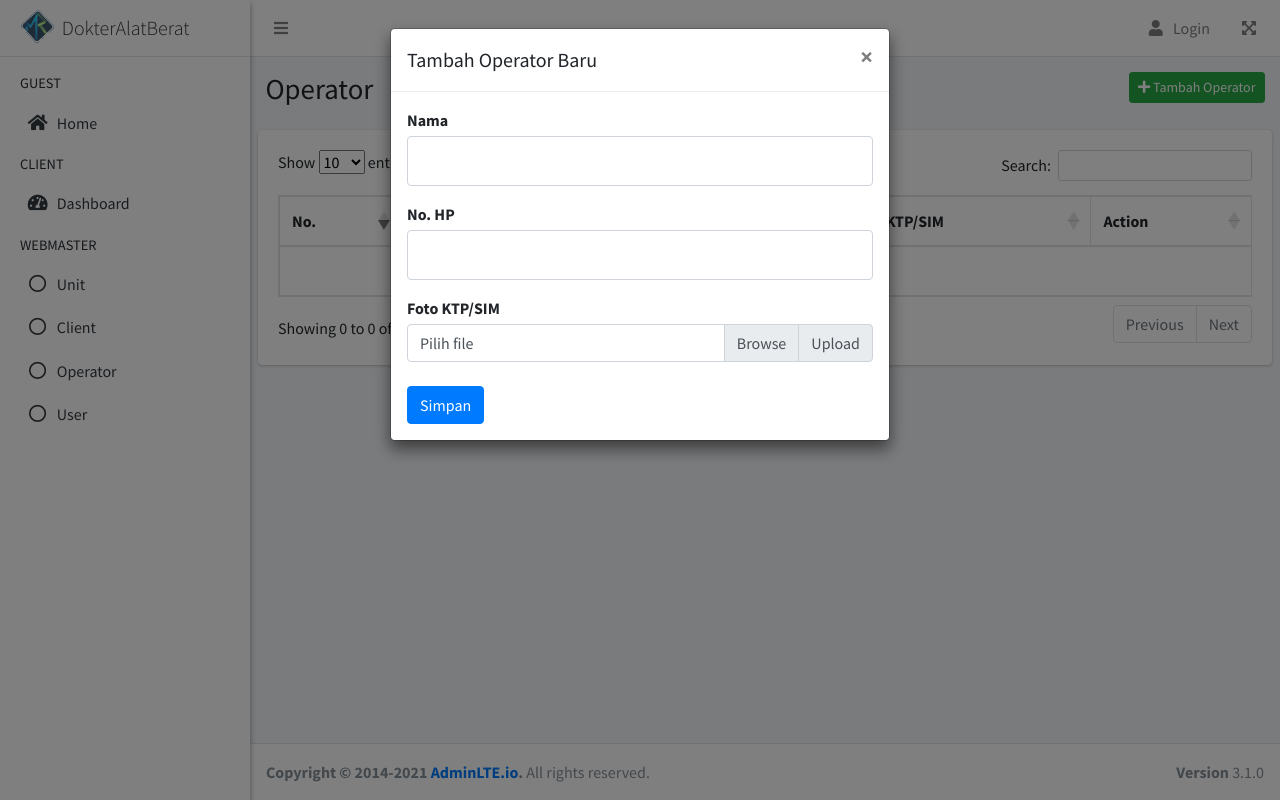
After one commit to adnansurya/dokteralatberat, a PHP site: page /operator.php in a window 1280 px wide, after a click on "Tambah Operator". The commit adds this page. Run offline with PHP 8.4, Linux system fonts and the light colour scheme; data that the repository does not hold is empty; some libraries are stand-ins or nearby versions.

Commit message:
operator page

```diff
--- /dev/null
+++ b/operator.php
@@ -0,0 +1,209 @@
+<?php
+session_start();
+include('access/session.php');
+include('partials/global.php');
+
+ ?>
+
+
+
+<!DOCTYPE html>
+<html lang="en">
+    <head>
+        <?php include('partials/head.php'); ?>
+
+        <title><?php echo $webname; ?> - Operator</title>
+    </head>
+    <body>
+        <div class="wrapper">
+            <?php include('partials/topbar_back.php'); ?>
+
+            <?php include('partials/sidebar.php'); ?>
+
+            <!-- Content Wrapper. Contains page content -->
+            <div class="content-wrapper">
+                <!-- Content Header (Page header) -->
+                <section class="content-header">
+                <div class="container-fluid">
+                    <div class="row mb-2">
+                        <div class="col-sm-6">
+                            <h1>Operator</h1>
+                        </div>
+                        <div class="col-sm-6">
+                            <button type="button" class="btn btn-success btn-sm float-right"  data-toggle="modal" data-target="#operatorModal">
+                                <i class="fas fa-plus"></i> Tambah Operator</button>
+                        </div>
+                    </div>
+                </div><!-- /.container-fluid -->
+                </section>
+
+                <!-- Main content -->
+                <section class="content">
+
+                <!-- Default box -->
+                <div class="card">
+
+                    <div class="card-body">
+                        <div class="table-responsive">
+                            <table id="bootstrap-data-table" class="table table-bordered" id="dataTable" width="100%" cellspacing="0">
+                                <thead>
+                                    <tr>
+                                        <th>No.</th>
+                                        <th>Nama Operator</th>
+                                        <th>No HP</th>
+                                        <th>Foto KTP/SIM</th>
+                                        <th>Action</th>
+                                    </tr>
+                                </thead>
+                                <tbody>
+                                    <?php
+                                            include 'access/db_access.php';
+
+                                            $load = mysqli_query($conn, "SELECT * FROM operator ORDER BY id_operator DESC");
+                                            while ($row = mysqli_fetch_array($load)){
+                                            echo '<tr>';
+                                                echo '<td>'.$row['id_operator'].'</td>';
+                                                echo '<td>'.$row['nama'].'</td>';
+                                                echo '<td>'.$row['no_hp'].'</td>';
+                                                echo '<td>'.$row['foto_identitas'].'</td>';
+                                                echo '<td>
+                                                    <button type="button" class="btn btn-danger btn-sm m-1" data-toggle="modal" data-target="#resetPassModal"
+                                                    data-cliend-id="'.$row['id_operator'].'"><i class="fas fa-sync"></i> Reset Password</button>
+                                                </td>';
+                                            echo '</tr>';
+                                            }
+                                    ?>
+                                </tbody>
+                            </table>
+                        </div>
+                    </div>
+                    <!-- /.card-body -->
+                </div>
+                <!-- /.card -->
+
+                </section>
+                <!-- /.content -->
+
+                <div class="modal fade" id="operatorModal" tabindex="-1" role="dialog" aria-labelledby="exampleModalLabel" aria-hidden="true">
+                    <div class="modal-dialog" role="document">
+                        <div class="modal-content">
+                            <div class="modal-header">
+                                <h5 class="modal-title" id="exampleModalLabel">Tambah Operator Baru</h5>
+                                <button type="button" class="close" data-dismiss="modal" aria-label="Close">
+                                <span aria-hidden="true">&times;</span>
+                                </button>
+                            </div>
+                            <div class="modal-body">
+                                <form action="access/add_operator.php" method="post">
+                                    <div class="form-group">
+                                        <label class="mb-1" for="namaTxt">Nama</label>
+                                        <input class="form-control py-4" id="namaTxt" type="text" name="nama"/>
+                                    </div>
+                                    <div class="form-group">
+                                        <label class="mb-1" for="no_hpTxt">No. HP</label>
+                                        <input class="form-control py-4" id="no_hpTxt" type="text" name="no_hp"/>
+                                    </div>
+                                    <div class="form-group">
+                                        <label  class="mb-1" for="exampleInputFile">Foto KTP/SIM</label>
+                                        <div class="input-group">
+                                        <div class="custom-file">
+                                            <input type="file" class="custom-file-input" id="exampleInputFile">
+                                            <label class="custom-file-label" for="exampleInputFile">Pilih file</label>
+                                        </div>
+                                        <div class="input-group-append">
+                                            <span class="input-group-text">Upload</span>
+                                        </div>
+                                        </div>
+                                    </div>
+                                    <div class="form-group d-flex align-items-center justify-content-between mt-4 mb-0">
+                                        <button class="btn btn-primary"  type="submit">Simpan</button>
+                                    </div>
+                                </form>
+                            </div>
+
+                        </div>
+                    </div>
+                </div>
+
+                <div class="modal fade" id="addUnitModal" tabindex="-1" role="dialog" aria-labelledby="exampleModalLabel" aria-hidden="true">
+                    <div class="modal-dialog" role="document">
+                        <div class="modal-content">
+                            <div class="modal-header">
+                                <h5 class="modal-title" id="exampleModalLabel">Tambah Unit Baru</h5>
+                                <button type="button" class="close" data-dismiss="modal" aria-label="Close">
+                                <span aria-hidden="true">&times;</span>
+                                </button>
+                            </div>
+                            <div class="modal-body">
+                                <form action="access/add_unit.php" method="post">
+                                    <input type="hidden" name="id_client">
+                                    <div class="form-group">
+                                        <label class="mb-1" for="no_idTxt">No. ID</label>
+                                        <input class="form-control py-4" id="no_idTxt" type="text" name="no_id"/>
+                                    </div>
+                                    <div class="form-group">
+                                        <label class="mb-1" for="modelTxt">Model</label>
+                                        <input class="form-control py-4" id="modelTxt" type="text" name="model"/>
+                                    </div>
+                                    <div class="form-group">
+                                        <label class="mb-1" for="serial_numTxt">Serial Number</label>
+                                        <input class="form-control py-4" id="serial_numTxt" type="text" name="serial_num"/>
+                                    </div>
+                                    <div class="form-group">
+                                        <label class="mb-1" for="clientTxt">Client</label>
+                                        <input class="form-control py-4" id="clientTxt" type="text" name="nama_client" disabled/>
+                                    </div>
+                                    <div class="form-group">
+                                        <label class="mb-1" for="tahunTxt">Tahun</label>
+                                        <input class="form-control py-4" id="tahunTxt" type="number" name="tahun"/>
+                                    </div>
+                                    <div class="form-group">
+                                        <label  class="mb-1" for="exampleInputFile">Foto</label>
+                                        <div class="input-group">
+                                        <div class="custom-file">
+                                            <input type="file" class="custom-file-input" id="exampleInputFile">
+                                            <label class="custom-file-label" for="exampleInputFile">Pilih file</label>
+                                        </div>
+                                        <div class="input-group-append">
+                                            <span class="input-group-text">Upload</span>
+                                        </div>
+                                        </div>
+                                    </div>
+                                    <div class="form-group d-flex align-items-center justify-content-between mt-4 mb-0">
+                                        <button class="btn btn-primary"  type="submit">Simpan</button>
+                                    </div>
+                                </form>
+                            </div>
+
+                        </div>
+                    </div>
+                </div>
+
+
+            </div>
+            <!-- /.content-wrapper -->
+            <?php include('partials/footer.php'); ?>
+
+
+        </div>
+        <?php include('partials/scripts.php'); ?>
+        <?php include('partials/datatableJs.php'); ?>
+        <script type="text/javascript">
+
+
+            $(document).ready(function() {
+                $('#addUnitModal').on('show.bs.modal', function(e) {
+
+                    //get data-id attribute of the clicked element
+                    let id_client = $(e.relatedTarget).data('id-client');
+                    let nama = $(e.relatedTarget).data('nama-client');
+
+                    $(e.currentTarget).find('input[name="id_client"]').val(id_client);
+                    $(e.currentTarget).find('input[name="nama_client"]').val(nama);
+
+                });
+            } );
+
+        </script>
+    </body>
+</html>
--- a/partials/sidebar.php
+++ b/partials/sidebar.php
@@ -69,7 +69,7 @@
             </a>
           </li>
           <li class="nav-item">
-            <a href="dashboard.php" class="nav-link">
+            <a href="operator.php" class="nav-link">
               <i class="far fa-circle nav-icon"></i>
               <p>Operator</p>
             </a>
```
Also changed, not shown: access/add_operator.php (added, +33 -0 lines).
